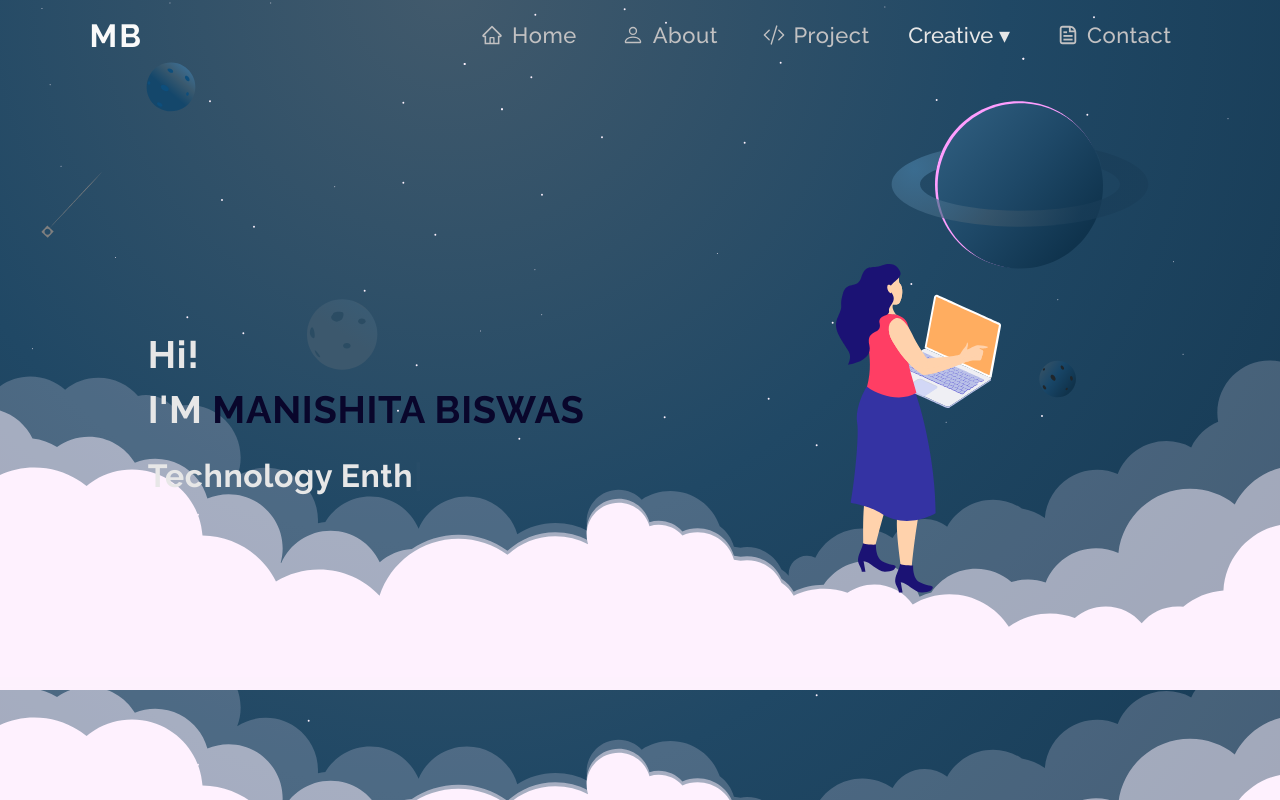
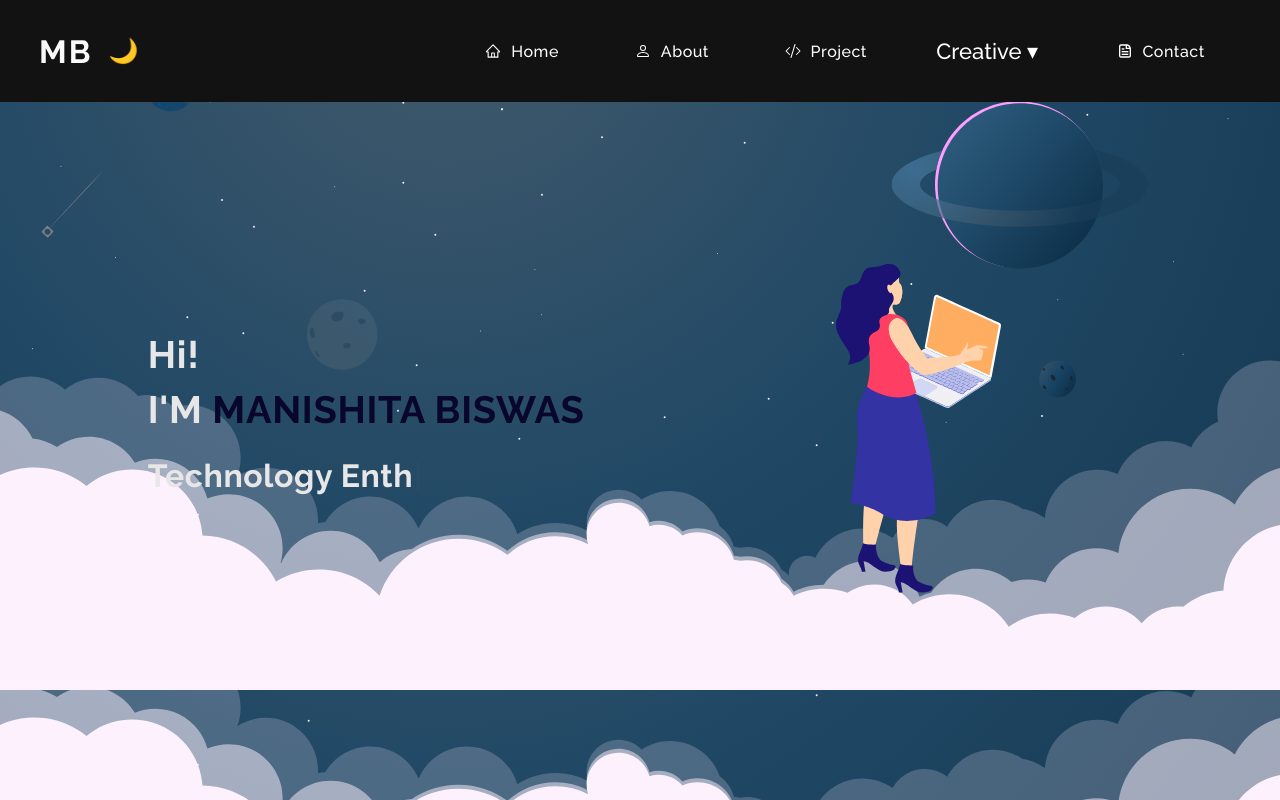
Before and after one commit to imanishita/Portfolio, a React (Create React App) app: page / in a window 1280 px wide. Shown: the top 800 px of the page. Built offline with nearby package versions, Linux system fonts and the light colour scheme.

Commit message:
Dropdownmenuchange

```diff
--- a/src/Components/Navbar.css
+++ b/src/Components/Navbar.css
@@ -1,4 +1,100 @@
-.creative-dropdown {
+/* === Theme Colors === */
+:root {
+    --bg-color: #121212;
+    --text-color: #ffffff;
+    --highlight-color: #2c2c2c;
+  }
+
+  /* Light mode override */
+  .light-mode {
+    --bg-color: #ffffff;
+    --text-color: #121212;
+    --highlight-color: #f0f0f0;
+  }
+
+  /* === Navbar Base === */
+  .Navbar {
+    background-color: var(--bg-color);
+    color: var(--text-color);
+    display: flex;
+    justify-content: space-between;
+    align-items: center;
+    padding: 1rem 2rem;
+    position: fixed;
+    width: 100%;
+    top: 0;
+    z-index: 999;
+    transition: background-color 0.3s ease-in-out;
+  }
+
+  /* Blur effect */
+  .Navbar.blur {
+    backdrop-filter: blur(10px);
+    background-color: rgba(0, 0, 0, 0.6);
+  }
+
+  /* Logo and Toggle Group */
+  .logo-theme-toggle {
+    display: flex;
+    align-items: center;
+    gap: 1rem;
+  }
+
+  .Logo {
+    cursor: pointer;
+    font-size: 1.8rem;
+    font-weight: bold;
+    color: var(--text-color);
+  }
+
+  /* Theme Toggle Button */
+  .theme-toggle-btn {
+    background: transparent;
+    border: none;
+    font-size: 1.5rem;
+    cursor: pointer;
+    color: var(--text-color);
+    transition: transform 0.3s ease;
+  }
+
+  .theme-toggle-btn:hover {
+    transform: scale(1.1);
+  }
+
+  /* === Hamburger & Nav Links === */
+  .Hamburger {
+    display: none;
+    cursor: pointer;
+  }
+
+  .bar {
+    display: block;
+    width: 25px;
+    height: 3px;
+    background-color: var(--text-color);
+    margin: 5px;
+    transition: 0.4s;
+  }
+
+  .NavbarLinks {
+    display: flex;
+    gap: 2rem;
+    list-style: none;
+  }
+
+  .NavbarLinks li a {
+    text-decoration: none;
+    color: var(--text-color);
+    font-size: 1rem;
+    transition: color 0.3s ease;
+  }
+
+  .NavbarLinks li a:hover {
+    color: var(--highlight-color);
+  }
+
+  /* === Creative Dropdown === */
+  .creative-dropdown {
     position: relative;
     cursor: pointer;
   }
@@ -22,6 +118,7 @@
 
   .creative-dropdown .dropdown li {
     padding: 0.5rem 1rem;
+    margin-bottom: 1rem;
   }
 
   .creative-dropdown .dropdown li:hover {
--- a/src/Components/Navbar.js
+++ b/src/Components/Navbar.js
@@ -1,13 +1,16 @@
-import React, { useState } from 'react';
+import React, { useState, useEffect } from 'react';
 import { Link } from 'react-router-dom';
 import { AiOutlineHome } from "react-icons/ai";
 import { BsPerson, BsCodeSlash } from "react-icons/bs";
 import { CgFileDocument } from "react-icons/cg";
-import "./Navbar.css"
+import "./Navbar.css";
 
 const Nav = () => {
     const [navbarblur, setnavbarblur] = useState(false);
     const [showCreativeDropdown, setShowCreativeDropdown] = useState(false);
+    const [darkMode, setDarkMode] = useState(() => {
+        return localStorage.getItem('theme') === 'light' ? false : true;
+    });
 
     function scrollHandler() {
         setnavbarblur(window.scrollY >= 20);
@@ -31,11 +34,30 @@ const Nav = () => {
         ham[0].classList.remove("showNavbar");
     }
 
+    useEffect(() => {
+        if (darkMode) {
+            document.body.classList.remove('light-mode');
+            localStorage.setItem('theme', 'dark');
+        } else {
+            document.body.classList.add('light-mode');
+            localStorage.setItem('theme', 'light');
+        }
+    }, [darkMode]);
+
+    const toggleTheme = () => {
+        setDarkMode(prev => !prev);
+    };
+
     window.addEventListener("scroll", scrollHandler);
 
     return (
         <nav className={navbarblur ? 'Navbar blur' : 'Navbar'}>
-            <h1 title='Reload' onClick={() => window.location.reload(true)} className='Logo'>MB</h1>
+            <div className="logo-theme-toggle">
+                <h1 title='Reload' onClick={() => window.location.reload(true)} className='Logo'>MB</h1>
+                <button onClick={toggleTheme} className="theme-toggle-btn">
+                    {darkMode ? '🌙' : '☀️'}
+                </button>
+            </div>
 
             <div className='Hamburger' onClick={showMenu}>
                 <span className='bar'></span>
```
